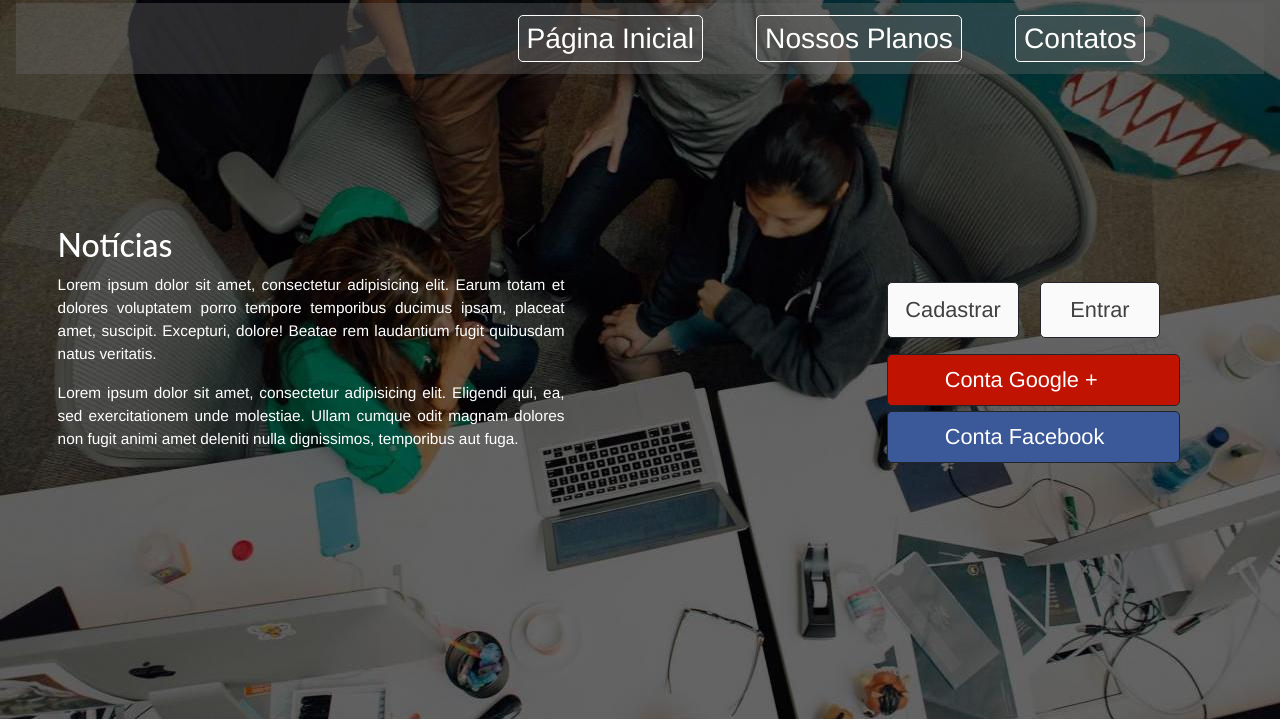
After one commit to dlexPildas/simulados-do-enem, a PHP site: page /pagina-inicial.html in a window 1280 px wide. The commit adds this page. Shown: the top 719 px of the page. Run offline with PHP 8.4, Linux system fonts and the light colour scheme.

Commit message:
Add files via upload

```diff
--- /dev/null
+++ b/Projeto html/_css/estilos.css
@@ -0,0 +1,219 @@
+@charset "UTF-8"
+
+#barra li{
+
+	display: inline-block;
+}
+#menu li{
+	display: inline-block;
+	height: auto;
+	margin: auto;
+}
+#menu li a{
+	text-decoration: none;
+	font-family: Arial;
+	font-size: 2vw;
+}
+
+/*Div principal do site, ela engloba todas as partes.*/
+#site{
+	height: 100%;
+	width: 100%;
+	margin: auto;
+}
+
+/*Aqui fica a linha geral que divide as divs*/
+.linha{
+	margin-right: 5px;
+	margin-left: 5px;
+}
+
+/*A partir daqui começa a formatação da div que organiza a barra de menu*/
+.navbar{
+	display: block;
+	min-height: 1px;
+	width: 100%;
+	margin-top: -5px;
+}
+.navbar ol{
+	list-style: none;
+	margin-left: auto;
+	margin-right: auto;
+	background-color: rgba(99,99,99,.4);
+	padding: 1%;
+}
+.navbar li#primeiro{
+	margin-left: 40%;
+}
+.navbar li#ultimo{
+	margin-right: 5%;
+}
+.navbar li{
+	display: inline-block;
+	font-family: Lato, sans-serif;
+	font-size: 2.2vw;
+	transition: 0.5s;
+	background-color: rgba(94,94,94,.4);
+	border: 1px solid #ffffff;
+	border-radius: 5px;
+	margin-left: 4%;
+}
+.navbar li:hover{
+	background-color: #8FFFBD;
+}
+.navbar a{
+	color: #FFFFFD;
+	font-family: Helvetica, sans-serif;
+	text-decoration: none;
+
+}
+.navbar a:hover{
+	color: #404040;
+}
+
+/*Aqui fica a parte de conteúdo*/
+
+.conteudo{
+	display: inline-block;
+	min-height: 1px;
+	width: 45%;
+	height: 100%;
+	margin-top: 10%;
+}
+#texto{
+	margin-left: 10%;
+	text-align: justify;
+	font-family: Lato;
+	margin-right: 2%;
+	color: #FFFFFF
+}
+p{
+	font-size: 1.2vw;
+	font-family: Helvetica, sans-serif;
+}
+#geral{
+	float:center;
+	clear:both;
+}
+
+body{
+	background-image: url(1511614929708aed32fdbbb2edc2f40025aa8d4f61.jpg);
+	background-image
+	background-repeat: no-repeat;
+	background-clip: border-box;
+}
+
+/*Aqui começa a parte de login, onde login-rede refere-se a toda formatação relacionada
+à área de redes sociais, e btn-comum classe que se refere ao login do sistema*/
+.areaLogin{
+	display: inline-block;
+	min-height: 1px;
+	margin: auto;
+	width: 52%;
+}
+
+.login-rede ul{
+
+	list-style: none;
+	font-family: Helvetica, sans-serif;
+	font-size: 1.7vw;
+	margin-left: 40%;
+	margin-right: 10%;
+
+}
+.btn-comum ul{
+	list-style: none;
+	font-family: Helvetica, sans-serif;
+	font-size: 1.7vw;
+	margin-left: 40%;
+	margin-right: 1%;
+
+}
+
+#dados{
+	margin-left: 40%;
+}
+#botao{
+	margin-left: 74%;
+}
+#areatexto ul{
+	list-style: none;
+}
+.hidden{
+	display:none;
+}
+
+#botao button{
+	border-radius: 5px;
+	font-size: 1.8vw;
+	background-color: #FAFAFA;
+}
+#botao button:hover{
+	background-color: #8FFFBD;
+}
+#dados-para-email input{
+	border-radius: 5px;
+	margin-top: 5px;
+	width: 73%;
+	font-size: 1.2vw;
+	font-family: Helvetica, sans-serif;
+}
+.login-rede ul li{
+	display: block;
+	padding: 3% 5%;
+	margin-right: 0%;
+	transition: 0.4s;
+	border: 1px solid;
+	border-radius: 5px;
+
+}
+
+.btn-comum ul li{
+	display: inline-block;
+	padding: 3% 5%;
+	margin-right: 4%;
+	transition: 0.4s;
+	background-color: #FAFAFA;
+	border: 1px solid;
+	border-radius: 5px;
+
+
+}
+.btn-comum ul li a{
+	text-decoration: none;
+	color: #404040;
+}
+
+#ca:hover, #en:hover{
+	background-color: #8FFFBD;
+}
+
+
+
+li#fa{
+	background-color: #3b5998;
+	margin-top: 5px;
+	padding: 3% 5%;
+}
+li#go{
+	background-color: #C11302;
+	margin-top: 5px;
+	padding: 3% 5%;
+}
+
+.login-rede ul li a{
+	color: #FFFFFF;
+	text-decoration: none;
+}
+li#fa:hover{
+	background-color: #0105B1;
+}
+li#go:hover{
+	background-color: #B10902;
+}
+
+
+
+
+
+/*TESte*/
--- /dev/null
+++ b/Projeto html/_js/script.js
@@ -0,0 +1,13 @@
+function  mostrar(ID){
+	if (document.getElementById(ID).style.display == "block") {
+	document.getElementById(ID).style.display = "none";
+	}
+	else{
+		document.getElementById(ID).style.display = "block";
+	}
+
+}
+function  ocultar(ID){
+	document.getElementById(ID).style.display = "none";
+	$("#areatexto").hide("slow");
+}
--- a/Projeto html/index.html
+++ b/Projeto html/index.html
@@ -4,6 +4,7 @@
 		<title>S.O.S ENEM</title>
 		<link rel="stylesheet" href="https://maxcdn.bootstrapcdn.com/bootstrap/4.0.0-beta.2/css/bootstrap.min.css" integrity="sha384-PsH8R72JQ3SOdhVi3uxftmaW6Vc51MKb0q5P2rRUpPvrszuE4W1povHYgTpBfshb" crossorigin="anonymous">
 		<link rel="stylesheet" type="text/css" href="_css/estilo.css"/>
+		<meta name="viewport" content="width=device-width, initial-scale=1.0" />
 
 	</head>
 	<body>
--- /dev/null
+++ b/Projeto html/pagina-inicial.html
@@ -0,0 +1,64 @@
+<!DOCTYPE html>
+<html lang="pt-br">
+<head>
+	<title>S.O.S ENEM</title>
+	<meta http-equiv="Content-Type" content="text/html; charset=utf-8" />
+	<link rel="stylesheet" href="https://maxcdn.bootstrapcdn.com/bootstrap/4.0.0-beta.2/css/bootstrap.min.css" integrity="sha384-PsH8R72JQ3SOdhVi3uxftmaW6Vc51MKb0q5P2rRUpPvrszuE4W1povHYgTpBfshb" crossorigin="anonymous">
+	<link rel="stylesheet" type="text/css" href="_css/estilos.css">
+	<script type="text/javascript" src="_js/script.js"></script>
+</head>
+<body>
+
+	<div id="site">
+		<div clas="linha">
+			<div class="navbar">
+				<ol>
+					<li id ="primeiro"><a href="index.html">&nbsp;Página Inicial&nbsp;</a></li>
+					<li><a href="nossos-planos.html">&nbsp;Nossos Planos&nbsp;</a></li>
+					<li><a id="ultimo" href="contato.html">&nbsp;Contatos&nbsp;</a></li>
+				</ol>
+			</div>
+			<div class="conteudo">
+				<div id="texto">
+					<h2>Notícias</h2>
+					<p>Lorem ipsum dolor sit amet, consectetur adipisicing elit. Earum totam et dolores voluptatem porro tempore temporibus ducimus ipsam, placeat amet, suscipit. Excepturi, dolore! Beatae rem laudantium fugit quibusdam natus veritatis. </p>
+					<p>Lorem ipsum dolor sit amet, consectetur adipisicing elit. Eligendi qui, ea, sed exercitationem unde molestiae. Ullam cumque odit magnam dolores non fugit animi amet deleniti nulla dignissimos, temporibus aut fuga.</p>
+				</div>
+			</div>
+			<div class="areaLogin">
+				<div id = "geral">
+					<div>
+						<div class="btn-comum">
+							<ul>
+								<li id="ca"><a href="tela-de-cadastro.html">Cadastrar</a></li>
+								<li id="en"><a href="#" onclick ="mostrar('areatexto')">&nbsp; Entrar &nbsp;</a></li>
+							</ul>
+
+						</div>
+						<div id="areatexto" class="hidden">
+							<form id="formulario-login">
+								<div id="dados">
+									<ul id="dados-para-email">
+										<li><input type="text" name="email" placeholder="Digite seu email"></li>
+										<li><input type="password" name="senha" placeholder="Digite sua senha"></li>
+									</ul>
+								</div>
+							</form>
+							<div id="botao">
+								<button type="submit">Entrar</button>
+							</div>
+
+						</div>
+						<div class="login-rede">
+							<ul>
+								<li id="go"><a href="https://www.gmail.com" target="_blanck"> &nbsp;&nbsp;&nbsp;&nbsp;&nbsp;&nbsp; Conta Google +</a></li>
+								<li id="fa"><a href="https://www.facebook.com" target="_blanck"> &nbsp;&nbsp;&nbsp;&nbsp;&nbsp;&nbsp; Conta Facebook</a></li>
+							</ul>
+						</div>
+					</div>
+				</div>
+			</div>
+		</div>
+	</div>
+	</body>
+	</html>
```
Also changed, not shown: Projeto html/_css/estilo.css (+7 -6 lines), Projeto html/_css/1511614929708aed32fdbbb2edc2f40025aa8d4f61.jpg (added), Projeto html/_css/facebook.jpeg (added), Projeto html/facebook.jpeg (added).
